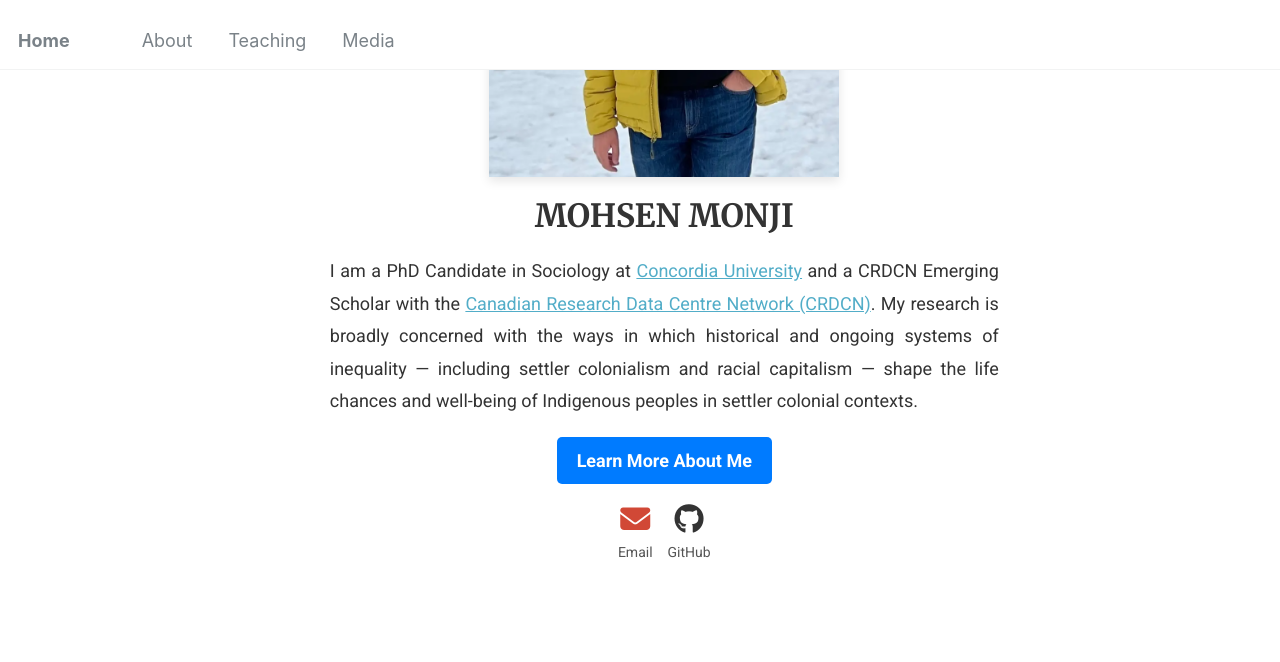
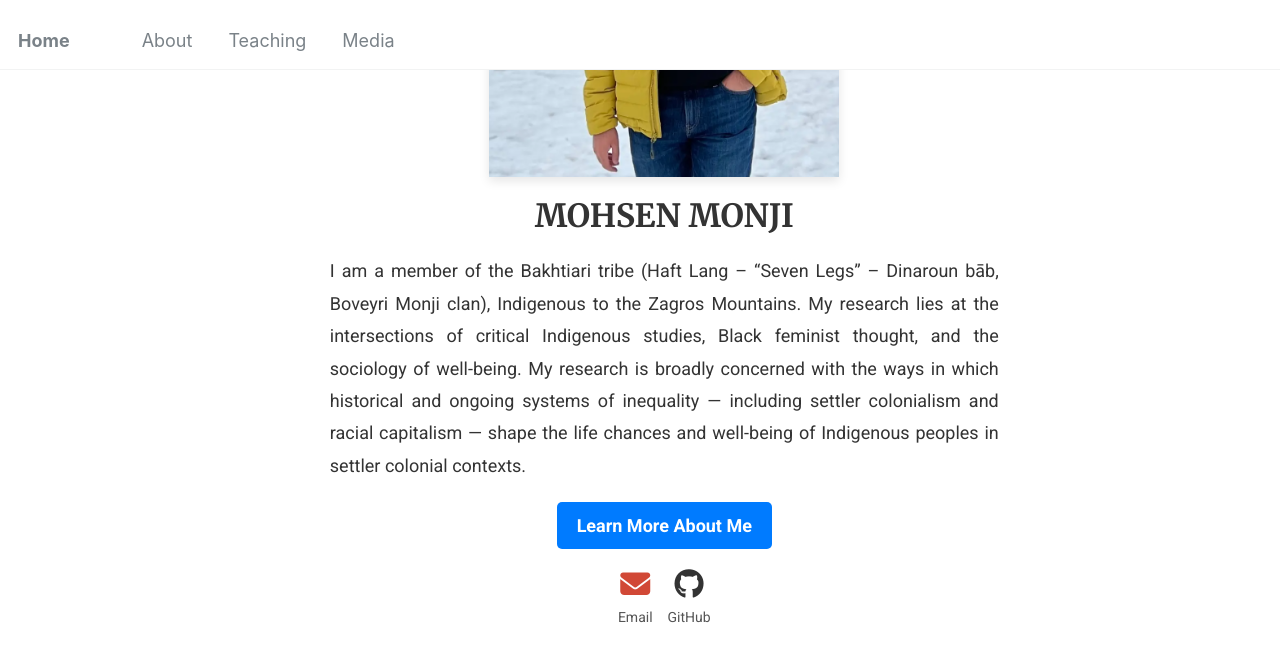
Before and after one commit to Mohsnmonji/mohsnmonji.github.io, a Jekyll site: the page built from _pages/front.md, in a window 1280 px wide and 900 px high, scrolled down 390 px. Shown: the top 662 px of the window. Built offline with Jekyll 4.4.1, drawn with Linux system fonts in a browser that asks for light colours.

Commit message:
Update front.md

```diff
--- a/_pages/front.md
+++ b/_pages/front.md
@@ -23,13 +23,8 @@ hide_avatar: true
 
   <!-- Description -->
 <p style="font-size:18px; color:#333; text-align:justify; line-height:1.8; margin:20px 0;">
-  I am a PhD Candidate in Sociology at
-  <a href="https://www.concordia.ca/" target="_blank">Concordia University</a>
-  and a CRDCN Emerging Scholar with the
-  <a href="https://crdcn.ca" target="_blank">Canadian Research Data Centre Network (CRDCN)</a>.
-  My research is broadly concerned with the ways in which historical and ongoing systems of inequality — including settler colonialism and racial capitalism — shape the life chances and well-being of Indigenous peoples in settler colonial contexts.
+  I am a member of the Bakhtiari tribe (Haft Lang – “Seven Legs” – Dinaroun bāb, Boveyri Monji clan), Indigenous to the Zagros Mountains. My research lies at the intersections of critical Indigenous studies, Black feminist thought, and the sociology of well-being. My research is broadly concerned with the ways in which historical and ongoing systems of inequality — including settler colonialism and racial capitalism — shape the life chances and well-being of Indigenous peoples in settler colonial contexts.
 </p>
-
 <!-- Button -->
   <div style="margin-bottom:20px;">
     <a href="/about-me/"
```
